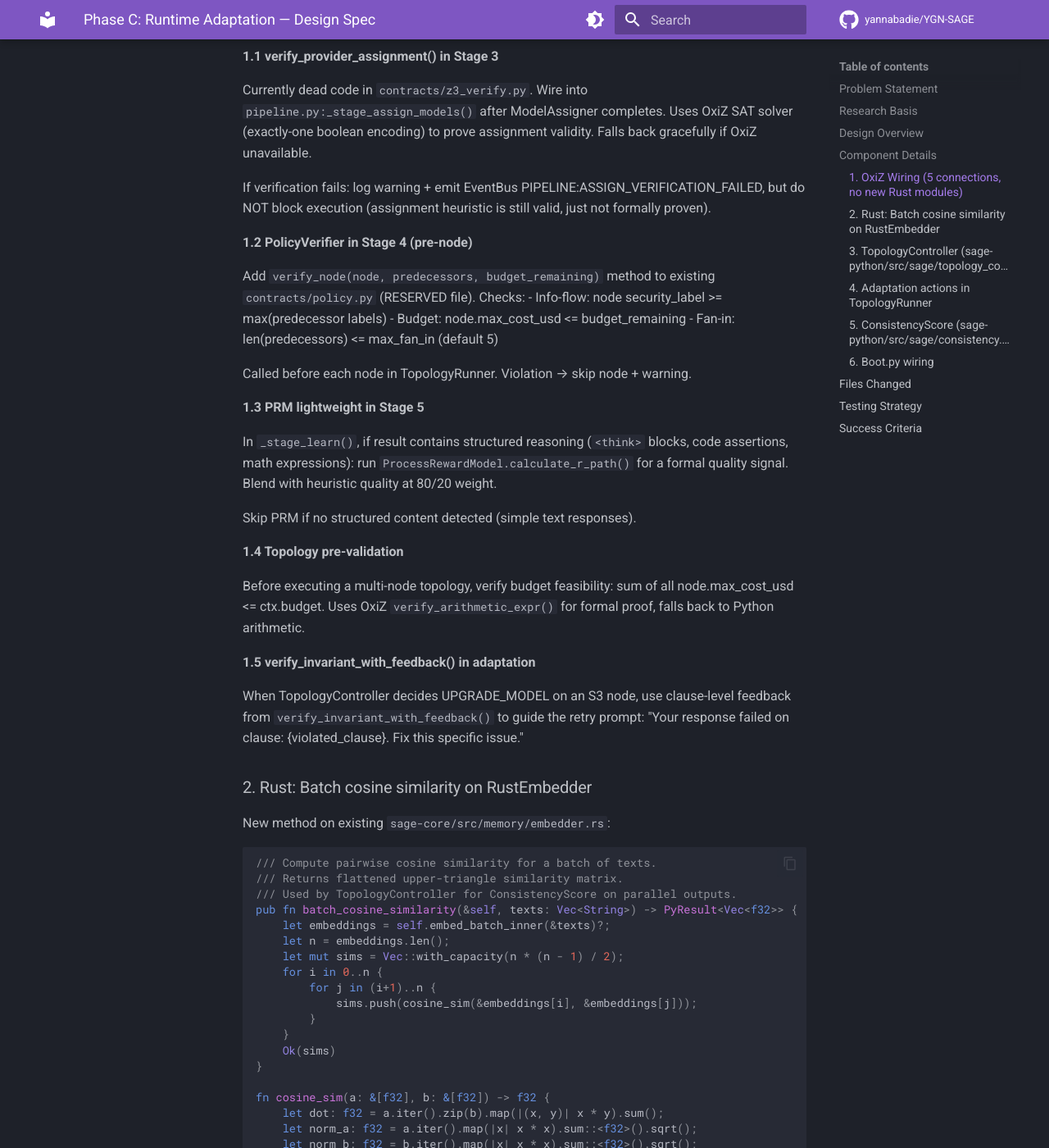
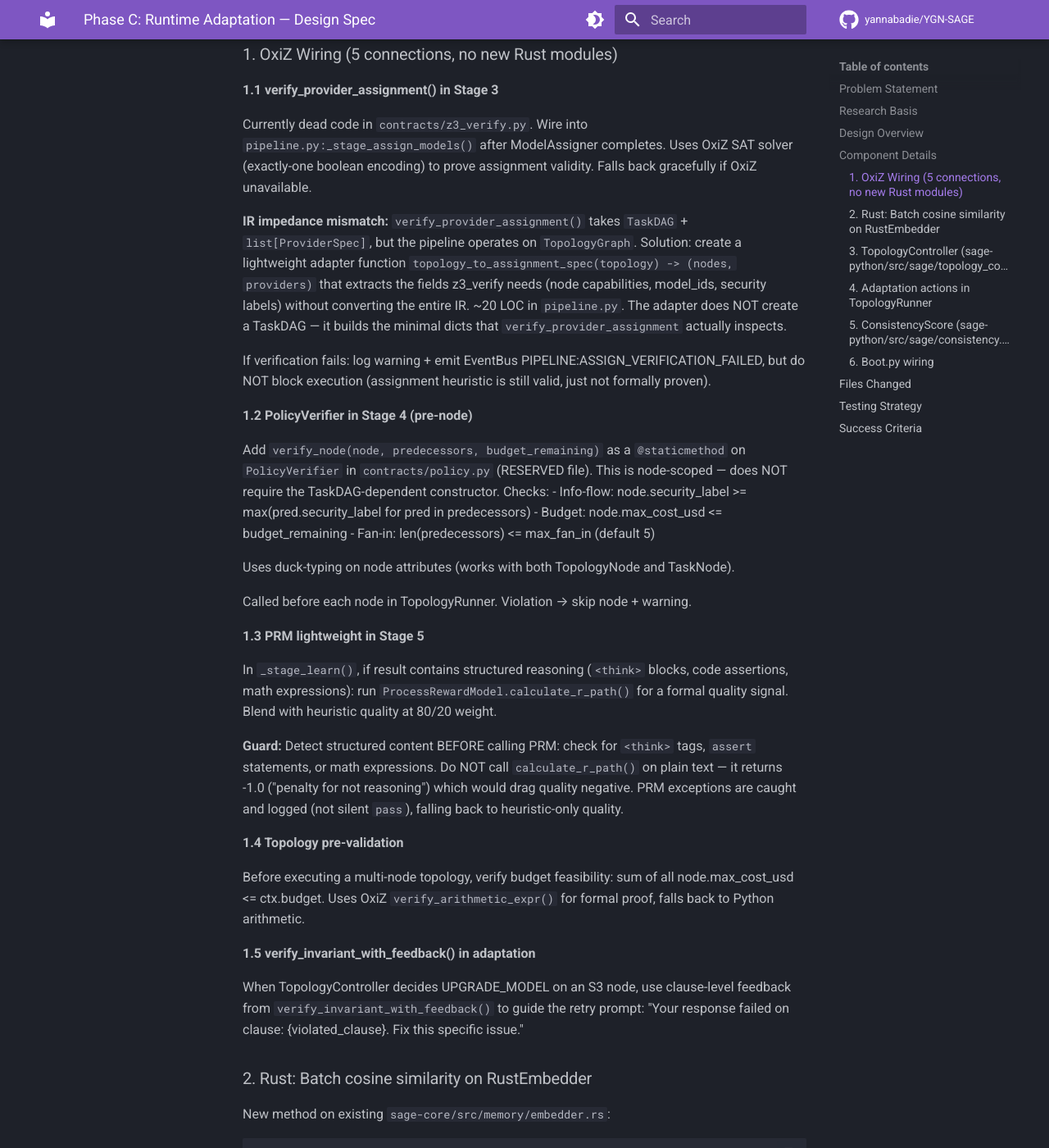
Before and after one commit to yannabadie/YGN-SAGE, an MkDocs documentation site: the page built from docs/superpowers/specs/2026-03-14-phase-c-runtime-adaptation-design.md, in a window 1280 px wide and 1400 px high, scrolled down 1613 px. Shown: the whole window at 82% size. Built offline with MkDocs 1.6.1 and Material for MkDocs 9.7.7, drawn with Linux system fonts in a browser that asks for light colours; comment, search, counter and statistics services are not loaded; some of the changed text lies outside the part shown.

Commit message:
docs: fix 11 Phase C spec review issues + mark approved
CRITICAL: embed_batch requires GIL token (use py_batch_cosine_similarity
#[pymethods]), reroute loop counter on TopologyController instance.
IMPORTANT: TopologyGraph→TaskDAG adapter for z3_verify, PolicyVerifier
verify_node as @staticmethod, spawn via direct LLM (not agent_pool),
_check_adaptation was never stubbed.
SUGGESTIONS: PRM -1.0 guard, latency_ms units fix, hash fallback skip,
PRM exception logging.

Co-Authored-By: Claude Opus 4.6 (1M context) <noreply@anthropic.com>

````diff
--- a/docs/superpowers/specs/2026-03-14-phase-c-runtime-adaptation-design.md
+++ b/docs/superpowers/specs/2026-03-14-phase-c-runtime-adaptation-design.md
@@ -2,7 +2,9 @@
 
 **Date:** 2026-03-14
 **Author:** Yann Abadie + Claude Opus 4.6
-**Status:** Draft
+**Status:** Approved
+
+**Note:** Fixes latency_ms units bug in Phase B `_stage_learn` (was dividing by 1000, param expects ms).
 **Prerequisite:** Phase B (Cognitive Orchestration Pipeline) — complete on `dev`
 
 ## Problem Statement
@@ -56,14 +58,18 @@ Stage 5 (LEARN):
 
 Currently dead code in `contracts/z3_verify.py`. Wire into `pipeline.py:_stage_assign_models()` after ModelAssigner completes. Uses OxiZ SAT solver (exactly-one boolean encoding) to prove assignment validity. Falls back gracefully if OxiZ unavailable.
 
+**IR impedance mismatch:** `verify_provider_assignment()` takes `TaskDAG` + `list[ProviderSpec]`, but the pipeline operates on `TopologyGraph`. Solution: create a lightweight adapter function `topology_to_assignment_spec(topology) -> (nodes, providers)` that extracts the fields z3_verify needs (node capabilities, model_ids, security labels) without converting the entire IR. ~20 LOC in `pipeline.py`. The adapter does NOT create a TaskDAG — it builds the minimal dicts that `verify_provider_assignment` actually inspects.
+
 If verification fails: log warning + emit EventBus PIPELINE:ASSIGN_VERIFICATION_FAILED, but do NOT block execution (assignment heuristic is still valid, just not formally proven).
 
 **1.2 PolicyVerifier in Stage 4 (pre-node)**
 
-Add `verify_node(node, predecessors, budget_remaining)` method to existing `contracts/policy.py` (RESERVED file). Checks:
-- Info-flow: node security_label >= max(predecessor labels)
+Add `verify_node(node, predecessors, budget_remaining)` as a `@staticmethod` on `PolicyVerifier` in `contracts/policy.py` (RESERVED file). This is node-scoped — does NOT require the TaskDAG-dependent constructor. Checks:
+- Info-flow: node.security_label >= max(pred.security_label for pred in predecessors)
 - Budget: node.max_cost_usd <= budget_remaining
 - Fan-in: len(predecessors) <= max_fan_in (default 5)
+
+Uses duck-typing on node attributes (works with both TopologyNode and TaskNode).
 
 Called before each node in TopologyRunner. Violation → skip node + warning.
 
@@ -71,7 +77,7 @@ Called before each node in TopologyRunner. Violation → skip node + warning.
 
 In `_stage_learn()`, if result contains structured reasoning (`<think>` blocks, code assertions, math expressions): run `ProcessRewardModel.calculate_r_path()` for a formal quality signal. Blend with heuristic quality at 80/20 weight.
 
-Skip PRM if no structured content detected (simple text responses).
+**Guard:** Detect structured content BEFORE calling PRM: check for `<think>` tags, `assert` statements, or math expressions. Do NOT call `calculate_r_path()` on plain text — it returns -1.0 ("penalty for not reasoning") which would drag quality negative. PRM exceptions are caught and logged (not silent `pass`), falling back to heuristic-only quality.
 
 **1.4 Topology pre-validation**
 
@@ -88,9 +94,12 @@ New method on existing `sage-core/src/memory/embedder.rs`:
 ```rust
 /// Compute pairwise cosine similarity for a batch of texts.
 /// Returns flattened upper-triangle similarity matrix.
-/// Used by TopologyController for ConsistencyScore on parallel outputs.
-pub fn batch_cosine_similarity(&self, texts: Vec<String>) -> PyResult<Vec<f32>> {
-    let embeddings = self.embed_batch_inner(&texts)?;
+/// NOTE: This is a #[pymethods] method — requires `py: Python<'_>` token.
+/// Delegates to self.embed_batch() internally (which holds GIL for ONNX inference).
+#[pyo3(name = "batch_cosine_similarity")]
+pub fn py_batch_cosine_similarity(&self, py: Python<'_>, texts: Vec<String>) -> PyResult<Vec<f32>> {
+    let embeddings = self.embed_batch(py, texts)?;
+    // embeddings: Vec<Vec<f32>> (768-dim each)
     let n = embeddings.len();
     let mut sims = Vec::with_capacity(n * (n - 1) / 2);
     for i in 0..n {
@@ -110,7 +119,7 @@ fn cosine_sim(a: &[f32], b: &[f32]) -> f32 {
 }
 ```
 
-Behind `onnx` feature flag (same as RustEmbedder). Python fallback: numpy dot product on hash embeddings.
+Behind `onnx` feature flag (same as RustEmbedder). Python fallback: `sentence-transformers` embeddings + numpy cosine (NOT hash embeddings — hash cosine is meaningless). If only hash embeddings available, skip consistency scoring entirely (return 1.0 to avoid spurious reroutes).
 
 ### 3. TopologyController (`sage-python/src/sage/topology_controller.py`)
 
@@ -165,9 +174,9 @@ Modify `topology/runner.py` to accept `controller: TopologyController | None` an
 
 **AGENT PRUNING:** `executor.mark_completed(node_idx)` without executing. Log importance score.
 
-**TOPOLOGY RE-ROUTE:** Regenerate topology via engine with tighter constraints (coupling γ += 0.2). Re-assign models. Restart execution from scratch on new topology. Max 1 reroute per pipeline run.
+**TOPOLOGY RE-ROUTE:** Regenerate topology via engine with tighter constraints (coupling γ += 0.2). Re-assign models. Restart execution from scratch on new topology. Max 1 reroute per pipeline run. Counter tracked on `TopologyController._reroute_count` (instance variable, reset per `evaluate_and_decide` session). When limit hit → force CONTINUE with current results.
 
-**SUB-AGENT SPAWN:** Extract emergent sub-task from result. Run via `agent_pool.run_single()` or direct LLM call. Inject sub-result into node outputs. Max 3 spawns per topology.
+**SUB-AGENT SPAWN:** Extract emergent sub-task from result. Run via direct LLM call (`llm_provider.generate()`) — NOT `agent_pool.run_single()` (does not exist). Alternatively use `AgentTool.from_agent()` from `tools/agent_tool.py` for richer agent wrapping. Inject sub-result into node outputs. Max 3 spawns per topology, tracked on `TopologyController._spawn_count`.
 
 ### 5. ConsistencyScore (`sage-python/src/sage/consistency.py`)
 
@@ -227,7 +236,7 @@ pipeline.controller = controller
 
 ## Success Criteria
 
-1. `_check_adaptation()` delegates to TopologyController — no longer returns None
+1. Adaptation hook in `TopologyRunner.run()` loop — called after each `_execute_node()`. NOTE: the Phase B spec mentioned `_check_adaptation()` as a stub but it was never implemented. Phase C creates this logic directly in the runner loop, not as a named method.
 2. Model upgrade triggered and verified: node quality < 0.3 → new model assigned → retry succeeds
 3. Agent pruning measurable: low-importance node skipped, token count reduced
 4. Topology re-route triggered: parallel inconsistency → hierarchical → consistent output
````
